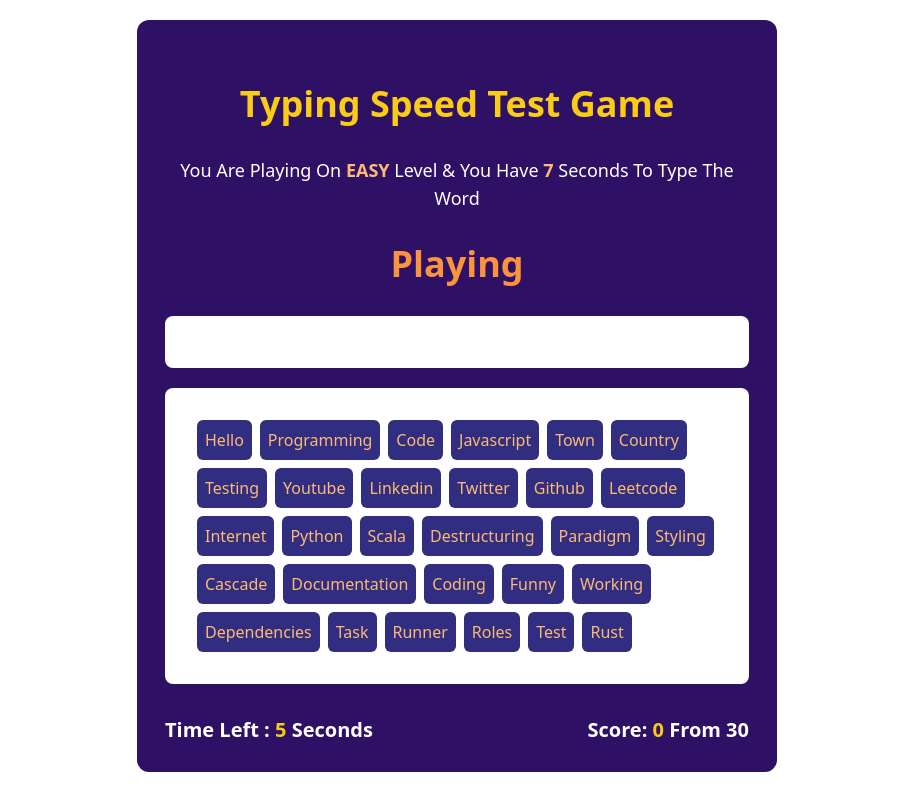
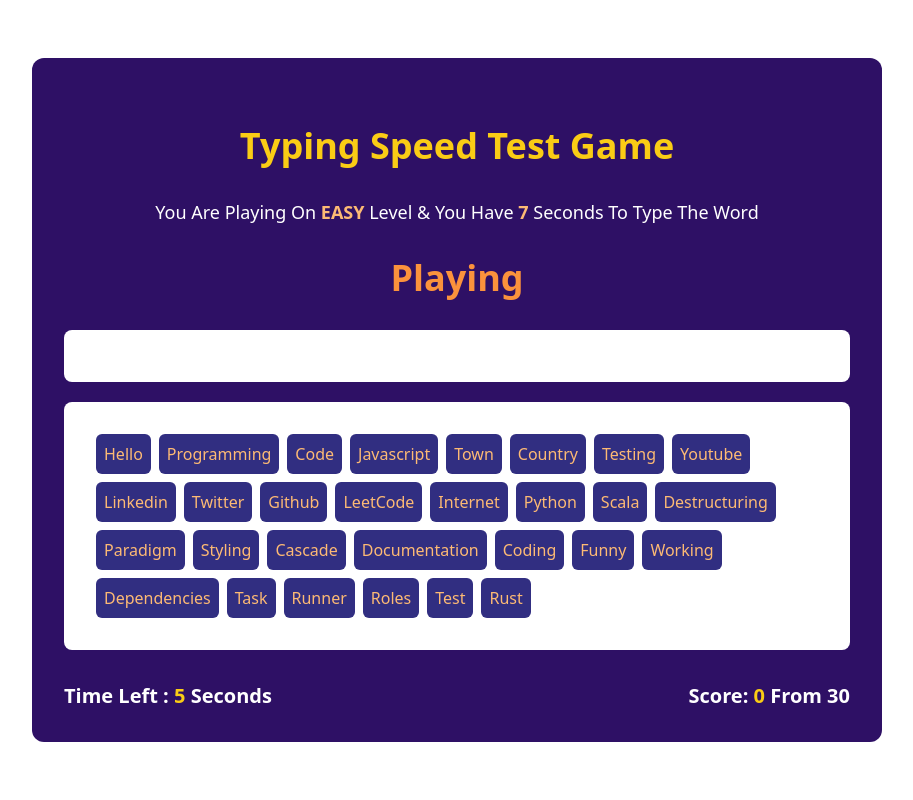
Before and after one commit to Naglaa99/typing-speed-test-game, a plain HTML site: page index.html in a window 1280 px wide. Both pictures are taken after a click on the button 640 px from the left and 435 px from the top of the page. Shown: the whole page, without its empty margins (183-1096 px from the left). Drawn offline with nearby package versions, Linux system fonts and the light colour scheme; some packages are replaced by stand-ins of ours; a script that the page names is missing.

Commit message:
refactoring

```diff
--- a/index.html
+++ b/index.html
@@ -4,18 +4,25 @@
     <meta charset="UTF-8" />
     <meta name="viewport" content="width=device-width, initial-scale=1.0" />
     <title>Typing Speed Test Game</title>
+
+    <!-- Tailwind CSS -->
     <script src="https://cdn.tailwindcss.com"></script>
   </head>
-  <body>
+
+  <body class="flex items-center justify-center min-h-screen">
     <section
-      class="game w-11/12 md:w-3/4 lg:w-1/2 h-auto bg-violet-950 m-auto mt-40 text-white rounded-xl p-4 sm:p-7 text-center">
+      class="game md:w-[850px] w-[95%] h-auto bg-violet-950 rounded-xl my-6 md:m-12 p-4 md:p-8 text-center"
+    >
       <div class="container">
+        <h1
+          class="nameOfGame text-2xl sm:text-3xl md:text-4xl pt-4 sm:pt-7 md:pt-9 pb-4 sm:pb-6 md:pb-8 capitalize font-semibold text-yellow-400"
+        >
+          Typing Speed Test Game
+        </h1>
+
         <div
-          class="nameOfGame text-2xl sm:text-3xl md:text-4xl pt-4 sm:pt-7 md:pt-9 pb-4 sm:pb-6 md:pb-8 capitalize font-semibold text-yellow-400">
-          Typing Speed Test Game
-        </div>
-        <div
-          class="level-selection flex justify-center gap-x-8 items-center pt-8 pb-9">
+          class="level-selection flex justify-center gap-x-8 items-center pt-8 pb-9"
+        >
           <label
             for="level-select"
             class="mb-2 md:text-2xl sm:text-xl text-lg text-yellow-300"
@@ -23,41 +30,55 @@
           >
           <select
             id="level-select"
-            class="bg-violet-900 text-yellow-300 p-2 rounded sm:w-48 w-32">
+            class="bg-violet-900 text-yellow-300 p-2 rounded sm:w-48 w-32"
+          >
             <option value="Easy">Easy</option>
             <option value="Medium">Medium</option>
             <option value="Hard">Hard</option>
           </select>
         </div>
-        <div class="message pb-4 sm:pb-6 md:pb-8 text-base sm:text-lg hidden">
+
+        <div
+          class="message pb-4 sm:pb-6 md:pb-8 text-base sm:text-lg hidden text-white"
+        >
           You Are Playing On
           <span class="level uppercase text-orange-300 font-semibold"></span>
           Level & You Have
           <span class="seconds uppercase text-orange-300 font-semibold"></span>
           Seconds To Type The Word
         </div>
+
         <button class="start pt-2">
           <img
             src="./assets/play-preview.png"
             alt="start game"
-            class="w-24 sm:w-32 md:w-36" />
+            class="w-24 sm:w-32 md:w-36"
+          />
         </button>
+
         <div
-          class="word pb-4 sm:pb-6 md:pb-8 font-semibold text-2xl sm:text-3xl md:text-4xl text-orange-400"></div>
+          class="word pb-4 sm:pb-6 md:pb-8 font-semibold text-2xl sm:text-3xl md:text-4xl text-orange-400"
+        ></div>
+
         <form action="/">
           <input
             type="text"
             name="word"
-            class="input hidden w-full p-3 rounded-lg focus:outline-orange-700 text-center text-black font-medium text-lg sm:text-xl" />
+            class="input hidden w-full p-3 rounded-lg focus:outline-orange-700 text-center text-black font-medium text-lg sm:text-xl"
+          />
         </form>
+
         <div
-          class="upcoming-words hidden w-full bg-white rounded-lg h-auto p-4 sm:p-7 mt-4 sm:mt-5 text-center flex-wrap"></div>
+          class="upcoming-words hidden w-full bg-white rounded-lg h-auto p-4 sm:p-7 mt-4 sm:mt-5 text-center flex-wrap"
+        ></div>
+
         <div
-          class="control flex flex-col sm:flex-row justify-between pt-4 sm:pt-6 md:pt-8 text-base sm:text-lg md:text-xl font-semibold">
-          <div class="time">
+          class="control flex flex-col sm:flex-row justify-between pt-4 sm:pt-6 md:pt-8 text-base sm:text-lg md:text-xl font-semibold"
+        >
+          <div class="time text-white">
             Time Left : <span class="time-left text-yellow-400"></span> Seconds
           </div>
-          <div class="score mt-3 sm:mt-0">
+          <div class="score mt-3 sm:mt-0 text-white">
             Score: <span class="got text-yellow-400">0</span> From
             <span class="total font-semibold"></span>
           </div>
@@ -65,7 +86,10 @@
       </div>
     </section>
 
+    <!-- SWEET ALERT -->
     <script src="https://cdn.jsdelivr.net/npm/sweetalert2@11"></script>
+
+    <!-- JavaScript File -->
     <script src="./javascript/main.js"></script>
   </body>
 </html>
--- a/javascript/main.js
+++ b/javascript/main.js
@@ -1,3 +1,4 @@
+// Array of words used in the typing game
 const words = [
   "Hello",
   "Programming",
@@ -10,7 +11,7 @@ const words = [
   "Linkedin",
   "Twitter",
   "Github",
-  "Leetcode",
+  "LeetCode",
   "Internet",
   "Python",
   "Scala",
@@ -31,12 +32,14 @@ const words = [
   "Playing",
 ];
 
-const levels = {
+// Object that maps levels of difficulty to time limits (in seconds)
+const levelsTime = {
   Easy: 7,
   Medium: 5,
   Hard: 3,
 };
 
+// DOM elements required for the game
 const level = document.querySelector(".level");
 const second = document.querySelector(".seconds");
 const startButton = document.querySelector(".start");
@@ -51,45 +54,52 @@ const message = document.querySelector(".message");
 const levelSelection = document.querySelector(".level-selection");
 const levelSelect = document.getElementById("level-select");
 
+// Prevent pasting in the input field to avoid cheating
 inputWord.onpaste = () => false;
 
-localStorage.setItem("gameLevels", JSON.stringify(levels));
+// Store levels and times in localStorage
+localStorage.setItem("gameLevels", JSON.stringify(levelsTime));
 const savedLevels = JSON.parse(localStorage.getItem("gameLevels"));
 
+// Set default game level to "Easy"
 let selectedLevel = "Easy";
 let selectedTime = savedLevels[selectedLevel];
 
+// Display initial level and time on the page
 level.innerHTML = selectedLevel;
 second.innerHTML = selectedTime;
 timeLeft.innerHTML = selectedTime;
-scoreTotal.innerHTML = words.length;
+scoreTotal.innerHTML = words.length; // Total score is the number of words
 
+// Event listener for level selection (Easy, Medium, Hard)
 levelSelect.addEventListener("change", (e) => {
-  selectedLevel = e.target.value;
-  selectedTime = savedLevels[selectedLevel];
+  selectedLevel = e.target.value; // Update selected level
+  selectedTime = savedLevels[selectedLevel]; // Update time limit
   level.innerHTML = selectedLevel;
   second.innerHTML = selectedTime;
   timeLeft.innerHTML = selectedTime;
 });
 
+// Event listener to start the game when the start button is clicked
 startButton.addEventListener("click", () => {
-  startButton.remove();
-  inputWord.focus();
-  upComingWords.classList.remove("hidden");
+  startButton.remove(); // Remove start button from the view
+  inputWord.focus(); // Focus on the input field
+  upComingWords.classList.remove("hidden"); // Show upcoming words
   upComingWords.classList.add("flex");
-  inputWord.classList.remove("hidden");
-  game.classList.toggle("mt-5");
-  message.classList.remove("hidden");
-  levelSelection.classList.add("hidden");
-  generateWord();
+  inputWord.classList.remove("hidden"); // Show input field
+  message.classList.remove("hidden"); // Show the message
+  levelSelection.classList.add("hidden"); // Hide the level selection
+  generateWord(); // Generate the first word for the game
 });
 
+// Function to generate a random word from the `words` array
 function generateWord() {
   const randomWord = words[Math.floor(Math.random() * words.length)];
-  word.innerHTML = randomWord;
+  word.innerHTML = randomWord; // Display the randomly chosen word
   const wordIndex = words.indexOf(randomWord);
-  words.splice(wordIndex, 1);
+  words.splice(wordIndex, 1); // Remove the word from the list to avoid repetition
 
+  // Display upcoming words in the game UI
   upComingWords.innerHTML = "";
   for (let i = 0; i < words.length; i++) {
     const div = document.createElement("div");
@@ -103,27 +113,32 @@ function generateWord() {
       "rounded-md",
       "flex"
     );
-    upComingWords.appendChild(div);
+    upComingWords.appendChild(div); // Add each upcoming word to the DOM
   }
 
-  startPlay();
+  startPlay(); // Start the gameplay
 }
 
+// Function to start the gameplay and countdown timer
 function startPlay() {
-  timeLeft.innerHTML = selectedTime;
+  timeLeft.innerHTML = selectedTime; // Set the initial time
   let start = setInterval(() => {
-    timeLeft.innerHTML--;
+    timeLeft.innerHTML--; // Decrement time every second
 
     if (timeLeft.innerHTML == "0") {
-      clearInterval(start);
+      // Check if time has run out
+      clearInterval(start); // Stop the timer
 
+      // Check if the player typed the correct word
       if (word.innerHTML.toLowerCase() === inputWord.value.toLowerCase()) {
-        inputWord.value = "";
-        scoreGot.innerHTML++;
+        inputWord.value = ""; // Clear input field
+        scoreGot.innerHTML++; // Increment the score
 
         if (words.length > 0) {
-          generateWord();
+          // Check if there are more words left
+          generateWord(); // Generate a new word
         } else {
+          // Show success message when all words are completed
           Swal.fire({
             icon: "success",
             title: "Congratulations!",
@@ -132,20 +147,21 @@ function startPlay() {
             allowOutsideClick: false,
           }).then((result) => {
             if (result.isConfirmed) {
-              window.location.href = "index.html";
+              window.location.href = "index.html"; // Restart the game
             }
           });
         }
       } else {
+        // Show error message if the word was typed incorrectly or time ran out
         Swal.fire({
           icon: "error",
           title: "Game Over",
           text: "You entered the wrong word or ran out of time!",
           confirmButtonText: "Try Again",
         }).then(() => {
-          window.location.href = "index.html";
+          window.location.href = "index.html"; // Restart the game
         });
       }
     }
-  }, 1000);
+  }, 1000); // Countdown interval set to 1 second
 }
```
Also changed, not shown: 1 other file.
